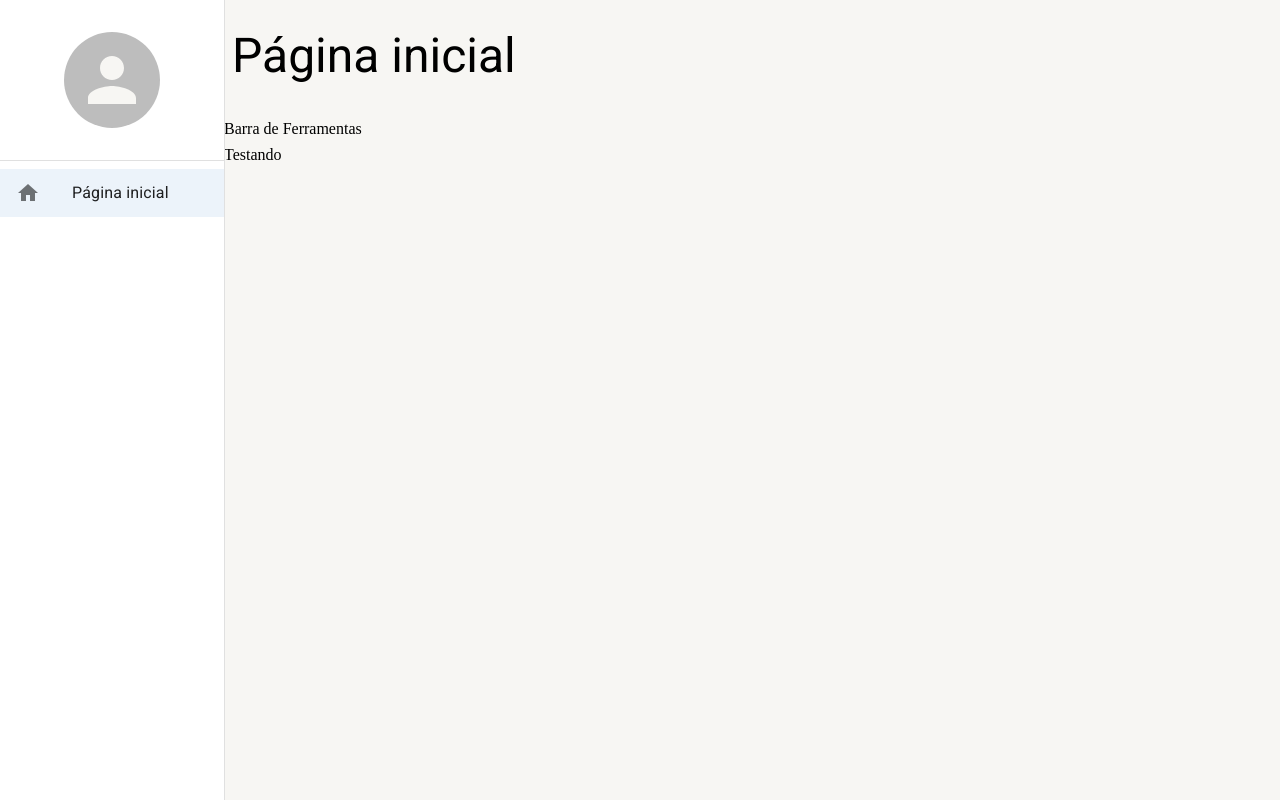
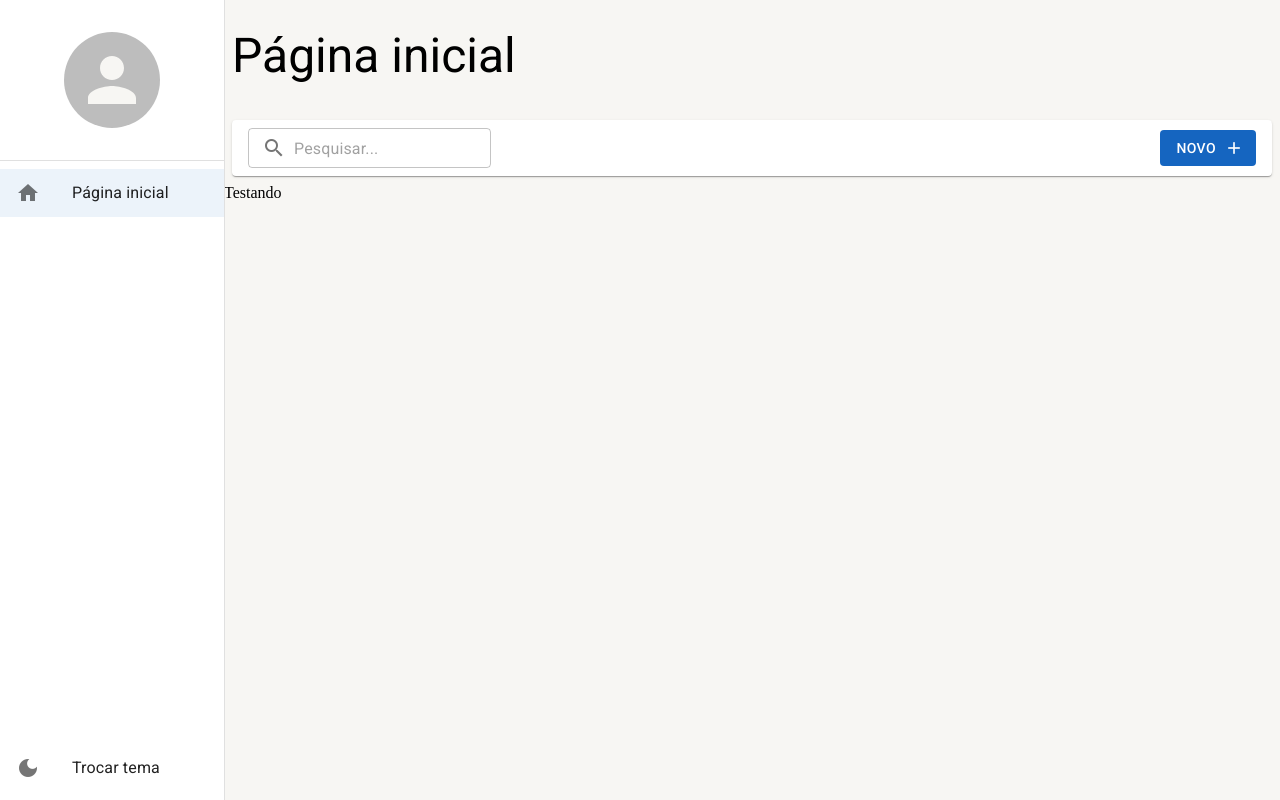
Before and after one commit to marciojunior11/avpfi, a React (Create React App) app: page /home in a window 1280 px wide. Built offline with nearby package versions, Linux system fonts and the light colour scheme.

Commit message:
Mudança de tema + Searchbar

```diff
--- a/src/App.tsx
+++ b/src/App.tsx
@@ -1,6 +1,6 @@
 import { BrowserRouter } from "react-router-dom";
 import { AppRoutes } from "./routes";
-import { SideMenu } from "./shared/components";
+import { Sidemenu } from "./shared/components";
 import { AppThemeProvider, DrawerProvider } from "./shared/contexts";
 
 function App() {
@@ -8,9 +8,9 @@ function App() {
     <AppThemeProvider>
       <DrawerProvider>
         <BrowserRouter>
-          <SideMenu>
+          <Sidemenu>
             <AppRoutes/>
-          </SideMenu>
+          </Sidemenu>
         </BrowserRouter>
       </DrawerProvider>
     </AppThemeProvider>
--- a/src/pages/dashboard/Dashboard.tsx
+++ b/src/pages/dashboard/Dashboard.tsx
@@ -1,9 +1,17 @@
+import { Toolbar } from "../../shared/components";
 import { LayoutBase } from "../../shared/layouts";
 
 
 export const Dashboard = () => {
     return (
-        <LayoutBase titulo="Página inicial" barraDeFerramentas={<>Barra de Ferramentas</>}>
+        <LayoutBase
+            titulo='Página inicial'
+            barraDeFerramentas={(
+                <Toolbar
+                    mostrarInputBusca
+                />
+            )}
+        >
             Testando
         </LayoutBase>
     );
--- a/src/shared/components/index.ts
+++ b/src/shared/components/index.ts
@@ -1 +1,2 @@
-export * from './side-menu/SideMenu';
+export * from './sidemenu/Sidemenu';
+export * from './searchbar/Searchbar';
--- /dev/null
+++ b/src/shared/components/searchbar/Searchbar.tsx
@@ -0,0 +1,66 @@
+import { Box, Button, TextField, Paper, useTheme, InputAdornment, Icon } from "@mui/material"
+
+interface IToolbarProps {
+    textoDaBusca?: string;
+    mostrarInputBusca?: boolean;
+    handleSeachTextChange?: (novoTexto: string) => void;
+    textoBotaoNovo?: string;
+    mostrarBotaoNovo?: boolean;
+    handleClickNew?: () => void;
+}
+
+export const Toolbar: React.FC<IToolbarProps> = ({
+    textoDaBusca = '',
+    mostrarInputBusca = false,
+    handleSeachTextChange,
+    textoBotaoNovo = 'Novo',
+    mostrarBotaoNovo = true,
+    handleClickNew,
+}) => {
+
+    const theme = useTheme();
+
+    return (
+        <Box
+            height={theme.spacing(5)}
+            marginX={1}
+            padding={1}
+            paddingX={2}
+            display='flex'
+            gap={1}
+            alignItems='center'
+            component={Paper}
+        >
+
+            { mostrarInputBusca && (
+                <TextField
+                    size='small'
+                    value={textoDaBusca}
+                    onChange={(e) => handleSeachTextChange?.(e.target.value)}
+                    placeholder='Pesquisar...'
+                    InputProps={{
+                        startAdornment: (
+                            <InputAdornment position='start'>
+                                <Icon>search</Icon>
+                            </InputAdornment>
+                        )
+                    }}
+                />
+            )}
+
+            <Box flex={1} display='flex' justifyContent='end'>
+                { mostrarBotaoNovo && (
+                    <Button
+                        color='primary'
+                        endIcon={<Icon>add</Icon>}
+                        variant='contained'
+                        disableElevation
+                        onClick={handleClickNew}
+                    >
+                        {textoBotaoNovo}
+                    </Button>
+                )}
+            </Box>
+        </Box>
+    );
+};
--- a/src/shared/components/side-menu/SideMenu.tsx
+++ b/src/shared/components/sidemenu/Sidemenu.tsx
@@ -2,7 +2,7 @@ import { Drawer, useTheme, Avatar, Divider, List, ListItemButton, ListItemIcon,
 import { Box } from "@mui/system"
 import React from "react"
 import { useMatch, useNavigate, useResolvedPath } from "react-router-dom";
-import { useDrawerContext } from "../../contexts";
+import { useAppThemeContext, useDrawerContext } from "../../contexts";
 
 interface IListItemLinkProps {
     to: string;
@@ -36,12 +36,13 @@ const ListItemLink: React.FC<IListItemLinkProps> = ({ to, icon, label, onClick }
     );
 };
 
-export const SideMenu = ({children}: {children: React.ReactNode}) => {
+export const Sidemenu = ({children}: {children: React.ReactNode}) => {
 
     const theme = useTheme();
     const smDown = useMediaQuery(theme.breakpoints.down('sm'));
 
     const { isDrawerOpen, toggleDrawerOpen, drawerOptions } = useDrawerContext();
+    const { toggleTheme } = useAppThemeContext();
 
     return (
         <>
@@ -62,14 +63,29 @@ export const SideMenu = ({children}: {children: React.ReactNode}) => {
                         <List component='nav'>
                             {drawerOptions.map(drawerOption => (
                                 <ListItemLink
+                                    to={drawerOption.path}
+                                    key={drawerOption.path}
                                     icon={drawerOption.icon}
-                                    to={drawerOption.path}
                                     label={drawerOption.label}
                                     onClick={smDown ? toggleDrawerOpen : undefined}
                                 />
                             ))}
                         </List>
                     </Box>
+
+                    <Box>
+                        <List component='nav'>
+                            <ListItemButton onClick={toggleTheme}>
+                                <ListItemIcon>
+                                    <Icon>
+                                        dark_mode
+                                    </Icon>
+                                </ListItemIcon>
+                                <ListItemText primary='Trocar tema'/>
+                            </ListItemButton>
+                        </List>
+                    </Box>
+
                 </Box>
             </Drawer>
             <Box height='100vh' marginLeft={smDown ? 0 : theme.spacing(28)}>
--- a/src/shared/themes/Dark.ts
+++ b/src/shared/themes/Dark.ts
@@ -3,6 +3,7 @@ import { blue, green } from '@mui/material/colors';
 
 export const DarkTheme = createTheme({
     palette: {
+        mode: 'dark',
         primary: {
             main: blue[800],
             dark: blue[900],
@@ -18,6 +19,11 @@ export const DarkTheme = createTheme({
         background: {
             default: '#202124',
             paper: '#303134',
+        },
+    },
+    typography: {
+        allVariants: {
+            color: 'white',
         }
     }
 });
```
